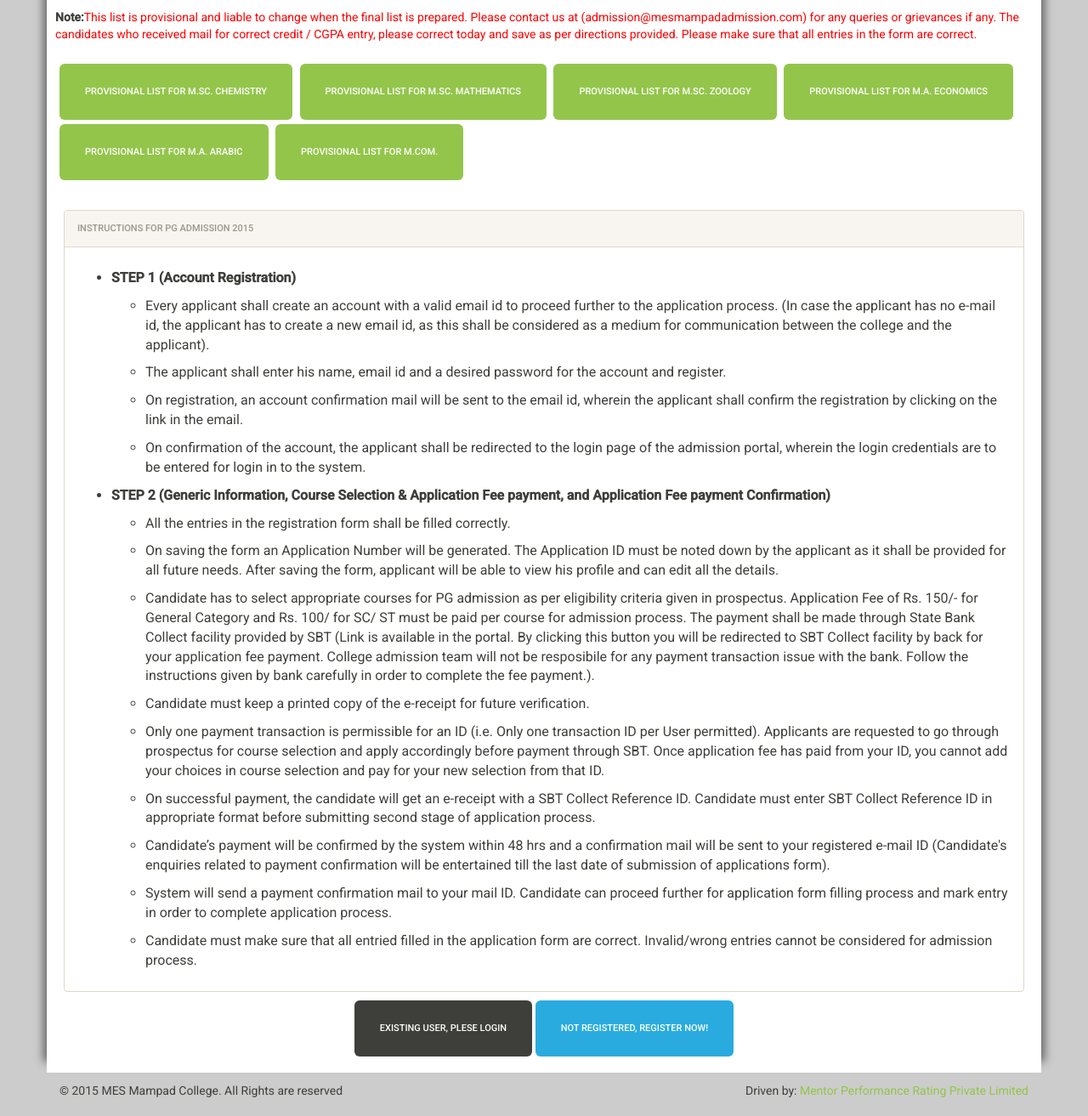
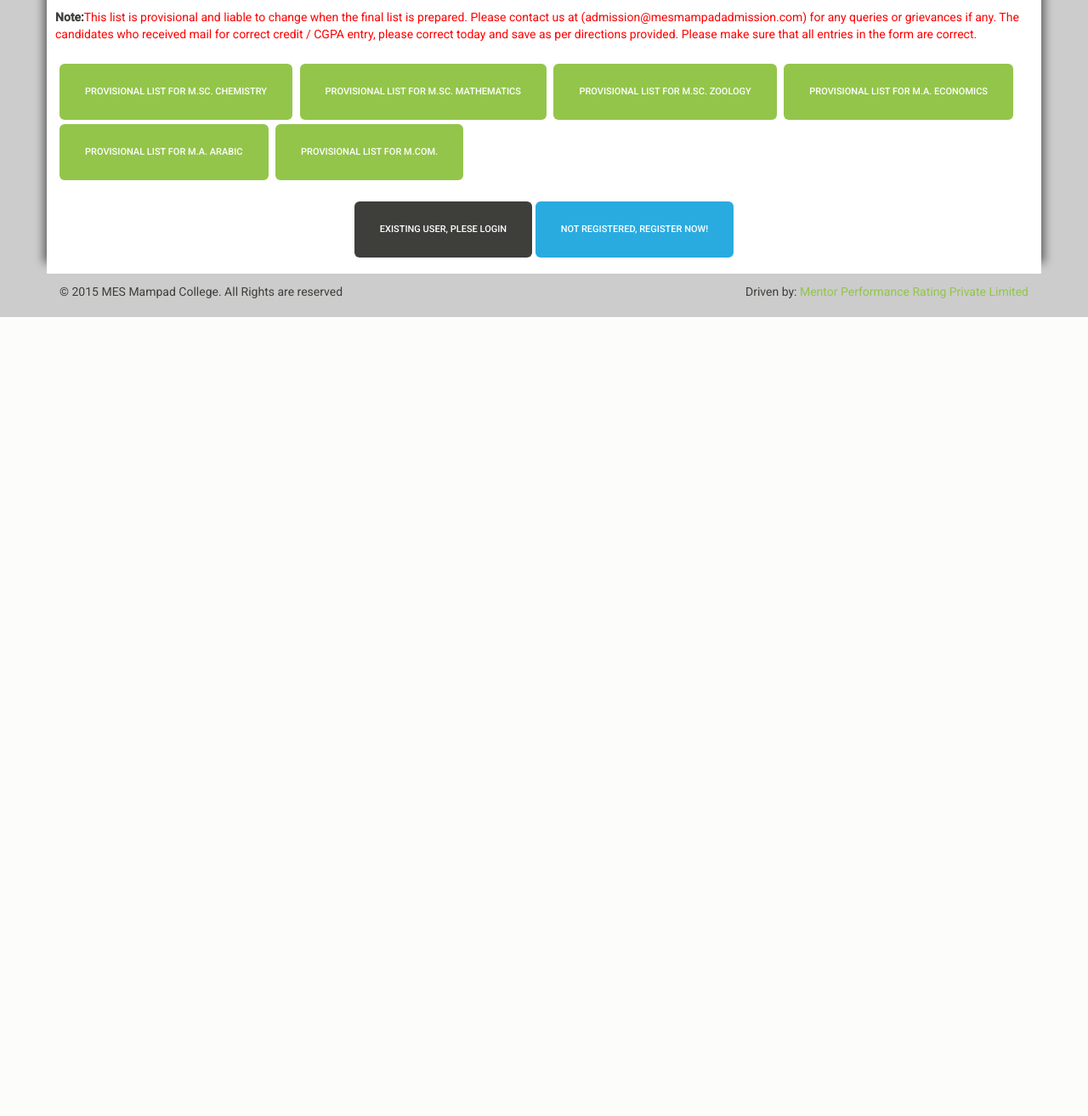
Before and after one commit to jeenamadhavan/mespg, a CakePHP app: the page made by app/View/Pages/index.ctp in a window 1280 px wide. Shown: the part 827-2140 px from the top of the page at 85% size. After the commit the page ends 1200 px from the top, so only its background shows below. Run offline with PHP 8.4 and a stand-in for CakePHP, Linux system fonts and the light colour scheme; the template is opened without the code that fills it, so the values that code supplies are empty; some libraries are stand-ins or nearby versions.

Commit message:
Update index.ctp

```diff
--- a/app/View/Pages/index.ctp
+++ b/app/View/Pages/index.ctp
@@ -44,7 +44,7 @@
               <?php echo $this->Html->link(__('Provisional List for M.Com.'), "/pages/downloadproranklistmcom", array('escape' => false,'class'=>'btn btn-success btn-lg','style'=>'margin-left:5px;margin-top:5px;')) ?>
           </div>
 
-          <div class="panel panel-default panel-fk">
+          <!--<div class="panel panel-default panel-fk">
                 <div class="panel-heading">
                     <h3 class="panel-title">INSTRUCTIONS FOR PG ADMISSION 2015</h3>
                 </div>
@@ -73,22 +73,22 @@
                             <li>Candidate must make sure that all entried filled in the application form are correct. Invalid/wrong entries cannot be considered for admission process.</li>
                             <!--<li>After filling application form, candidate can submit the form and wait for rank lists.</li>-->
 
-                        </ul>
-                    </li>
+                        <!--</ul>
+                    </li>-->
                     <!--<li>
                         <strong>STEP 3 ( Payment Confirmation):-</strong>
                         <ul>
                             <li>On successful payment, the candidate will get an e-receipt with a Transaction ID(SBT Collect Reference Number). Candidate must enter Transaction ID in appropriate format and other required information in order to process further towards submission of application.</li>
                             <li>Candidate’s payment will be confirmed by the system within 48 hrs and a confirmation mail will be sent to your registered e-mail ID. After receiving Payment Confirmation mail, candidate may proceed further for filling application in detail, and then submission of final application for admission process.</li>
                         </ul>
-                    </li>-->
+                    </li>
 
 
                 </ul>
 
 
                 </div>
-        </div>
+        </div>-->
 
 
 			<div class="text-center">
```
